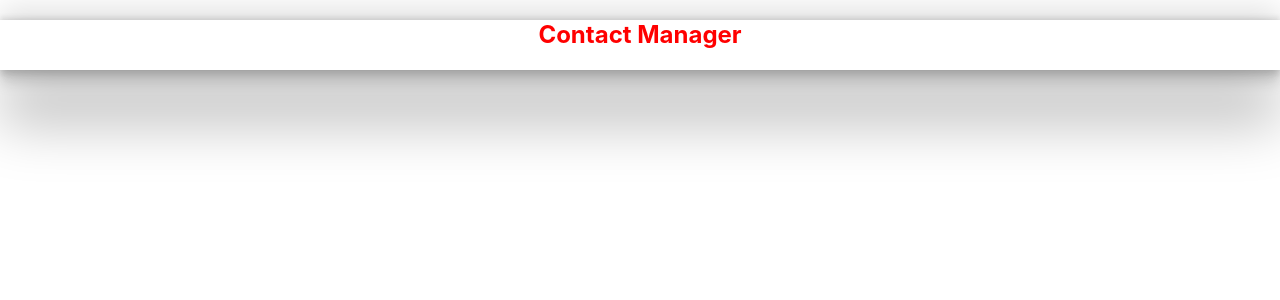
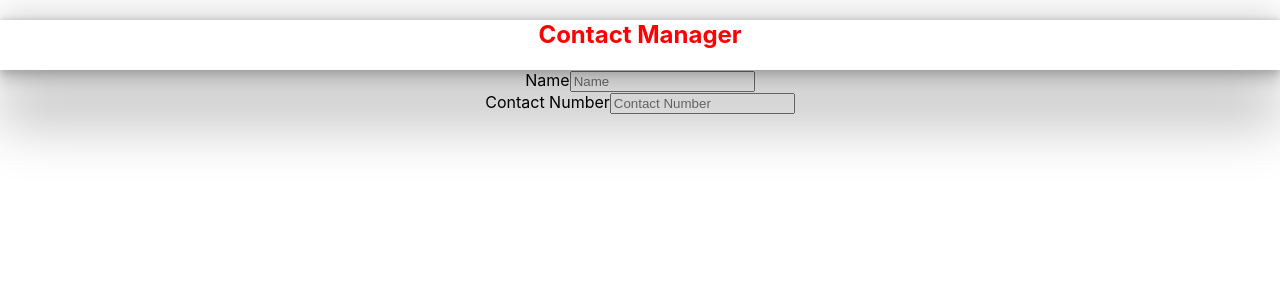
Before and after one commit to starydv7/functn, a React (Create React App) app in the folder crash-react/: page / in a window 1280 px wide. Shown: the top 300 px of the page. Built offline with nearby package versions, Linux system fonts and the light colour scheme.

Commit message:
addcontact app

```diff
--- a/crash-react/src/App.js
+++ b/crash-react/src/App.js
@@ -1,10 +1,12 @@
 import './App.css';
+import AddContact from './components/AddContact';
 import Header from './components/Header';
 
 function App() {
   return (
     <div className="App">
-     <Header/>
+      <Header />
+      <AddContact/>
     </div>
   );
 }
```
